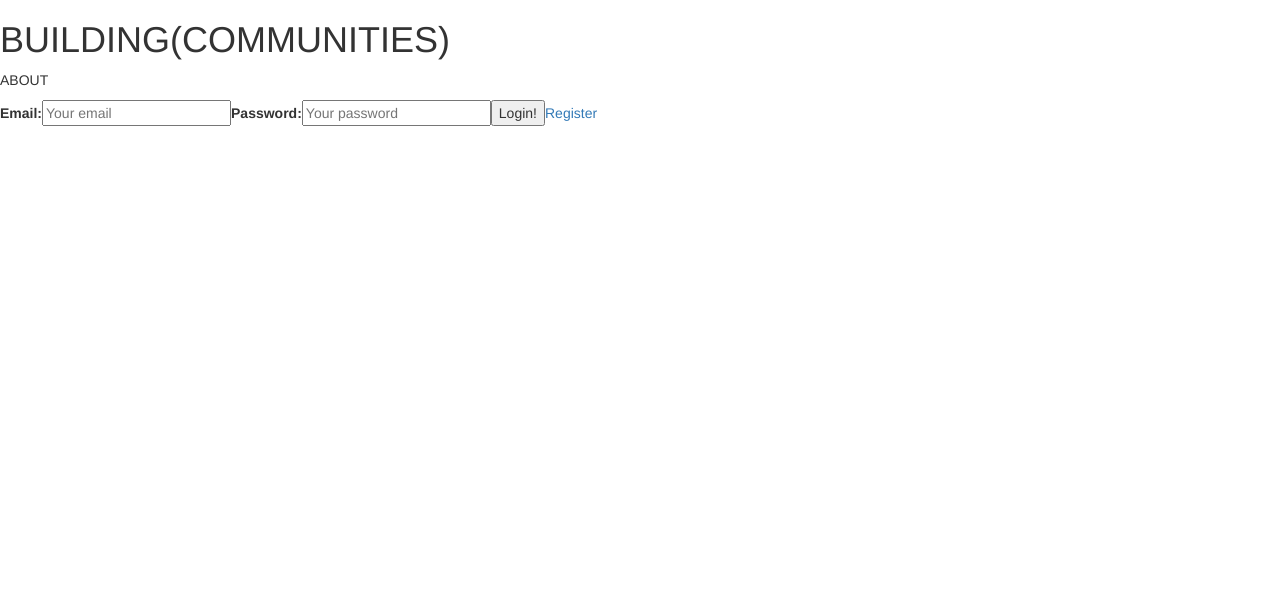
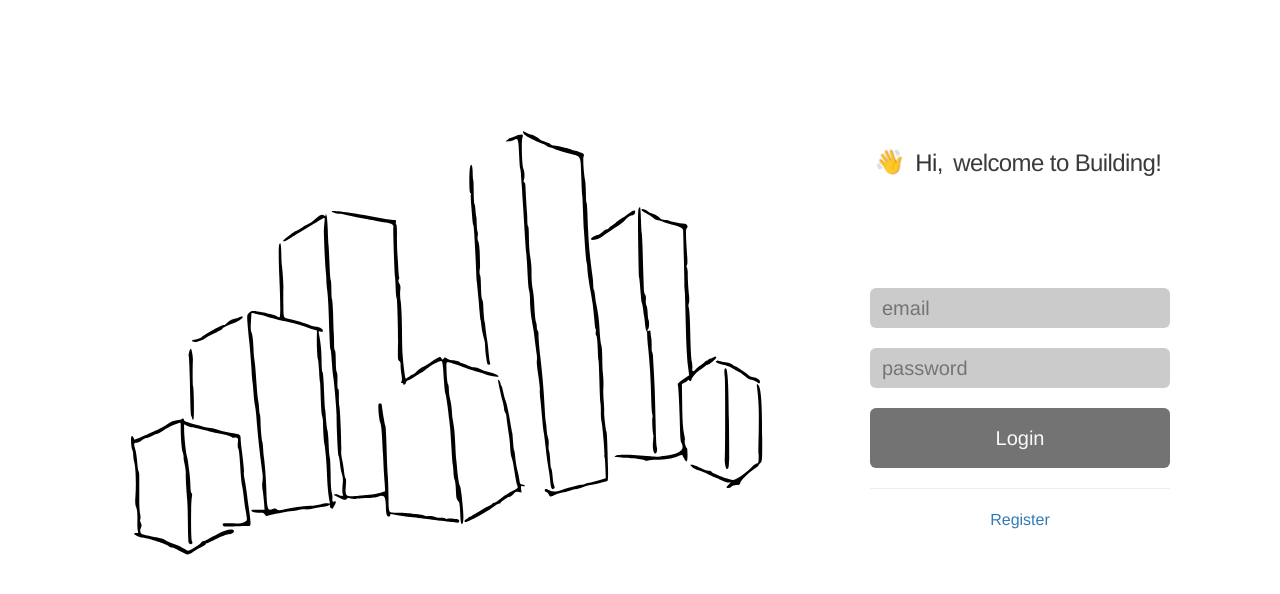
Before and after one commit to nebdil/Building, a React (Create React App) app in the folder building-react/: page /login in a window 1280 px wide. Shown: the top 594 px of the page. Built offline with nearby package versions, Linux system fonts and the light colour scheme.

Commit message:
adds styling to log in

```diff
--- a/building-react/public/layout.css
+++ b/building-react/public/layout.css
@@ -53,3 +53,165 @@
   min-height: 3px;
   background-color: orange;
 }
+
+/* Landing Page Animation */
+
+.intro-text-wrapper {
+  align-items:center;
+  min-height: 100px;
+}
+
+.intro-text-container h1 {
+  font-family: Helvetica;
+  letter-spacing: -0.025em;
+  margin: 0 auto;
+  display: block;
+  height: 50px;
+  font-size: 24px;
+}
+
+.intro-text-container {
+  padding-left: 24px;
+}
+
+
+.intro-text-1, .intro-text-2, .intro-text-3, .intro-text-4 {
+  transition: 1.5s ease;
+  display: inline-block;
+}
+
+@keyframes waveHand {
+  0% {
+     transform: rotate(7deg);
+  }
+  50% {
+     transform: rotate(-7deg);
+  }
+  100% {
+     transform: rotate(7deg);
+  }
+}
+
+.intro-text-1 {
+  animation-name: waveHand;
+  animation-iteration-count: infinite;
+  animation-duration: 1.3s;
+  animation-timing-function: ease;
+  transform-origin: 90% 80%;
+  opacity:  1;
+}
+.intro-text-1.start {
+  opacity: 0;
+}
+
+.intro-text-2 {
+  width: auto;
+  opacity: 1;
+  transition-delay: 1.5s;
+  margin-left: 12px;
+  max-width: 60px;
+}
+
+.intro-text-2.start {
+  width: 0;
+  opacity: 0;
+  max-width: 1px;
+}
+
+.intro-text-3 {
+  opacity: 1;
+  transition-delay: 3.25s;
+}
+
+.intro-text-3.start {
+  opacity: 0;
+}
+
+.intro-text-4 {
+  max-width: 150px;
+  opacity: 1;
+  transition: ease 2s;
+  transition-delay: 3.5s;
+  white-space:nowrap;
+  transform: translateX(0px);
+  margin-left: 8px;
+}
+
+.intro-text-4.start {
+  max-width: 1px;
+  opacity: 0;
+  transform: translateX(60px);
+}
+
+.start {
+  position: absolute;
+  opacity: 0;
+}
+
+/* Landing Page Animation Over */
+
+/* For the log-in and register page */
+
+.background-image {
+  background: url("logo.svg");
+  background-size: contain;
+  background-repeat: no-repeat;
+  height: 100vh;
+  margin-top: 100px;
+}
+
+.login-div {
+  margin-top: 150px;
+}
+
+.intro-text-container {
+  margin-top: 150px;
+}
+
+#screen input, #screen button {
+  background: rgba(50,50,50,0.25);
+  -webkit-backdrop-filter: blur(6px);
+  padding: 12px 12px;
+  font-size: 20px;
+  color: #333;
+  z-index: 1000;
+  display: inline-block;
+  height: 40px;
+  width: 300px;
+  border-radius: 6px;
+  color: #f9f9f9;
+  -webkit-transition: 0.6s ease;
+  border: none;
+  outline: none;
+  margin: 20px 0 0;
+}
+
+#screen button {
+  background: rgba(0,0,0,0.55);
+  width: 300px;
+  height: 60px;
+}
+
+#screen {
+  position: relative;
+  display: block;
+}
+
+.login-container {
+  display: block;
+  margin: 5% auto;
+  height: 300px;
+  width: 320px;
+}
+
+.login-form > a {
+  display: block;
+  text-align: center;
+  font-size: 16px;
+}
+
+.login-form {
+  width: 300px;
+}
+
+/* For the log-in and register page */
--- a/building-react/src/Login.jsx
+++ b/building-react/src/Login.jsx
@@ -6,31 +6,69 @@ import {
   Link,
   Switch
 } from 'react-router-dom'
+import { Grid, Row, Col } from 'react-bootstrap'
 
 export default class Login extends Component {
   constructor(props) {
     super(props);
     this._handleChange = this._handleChange.bind(this)
     this._handleLogin = this._handleLogin.bind(this)
+    this._handleAnimation = this._handleAnimation.bind(this)
   }
+
+  componentDidMount() {
+    window.addEventListener('load', this._handleAnimation);
+  }
+
   render() {
     return(
-      <div>
-        <h1>BUILDING(COMMUNITIES)</h1>
-        <p>ABOUT</p>
-        <form onSubmit={this._handleLogin}>
+      <Grid>
+        <Row className="show-grid">
+          <Col md={8}>
+            <div className="background-image">
+
+            </div>
+
+          </Col>
+          <Col md={4}>
+            <div className="login-div">
+              <div className="intro-text-wrapper">
+                <div className="intro-text-container">
+                  <h1>
+                    <span className="intro-text-1 start">
+                      👋
+                    </span>
+                    <span className="intro-text-2 start">
+                      Hi
+                    </span>
+                    <span className="intro-text-3 start">
+                      ,
+                    </span>
+                    <span className="intro-text-4 start">
+                      welcome to Building!
+                    </span>
+                  </h1>
+                </div>
+              </div>
+              <div id="screen">
+                <div className="login-container">
+                  <form  className="login-form" onSubmit={this._handleLogin}>
                     <label htmlFor="email">
-            Email:
                     </label>
-          <input type="text" name="email" placeholder="Your email" onChange={this._handleChange} />
+                    <input type="text" name="email" placeholder="email" onChange={this._handleChange} />
                     <label htmlFor="password">
-            Password:
                     </label>
-          <input type="text" name="password" placeholder="Your password" onChange={this._handleChange} />
-          <button>Login!</button>
+                    <input type="text" name="password" placeholder="password" onChange={this._handleChange} />
+                    <button>Login</button>
+                    <hr/>
                     <Link to={'/buildings'}>Register</Link>
                   </form>
                 </div>
+              </div>
+            </div>
+          </Col>
+        </Row>
+      </Grid>
     )
   }
   _handleLogin(e) {
@@ -60,4 +98,10 @@ export default class Login extends Component {
     console.log('in hangle change')
     // console.log(this.props)
   }
+  _handleAnimation() {
+    Array.from(document.getElementsByClassName("start")).forEach((e) => {
+      console.log(e)
+      e.classList.remove("start")
+    })
   }
+}
```
Also changed, not shown: building-react/public/logo.png (added), building-react/public/logo.svg (added). Lines whose indentation alone changed are shown as unchanged.
